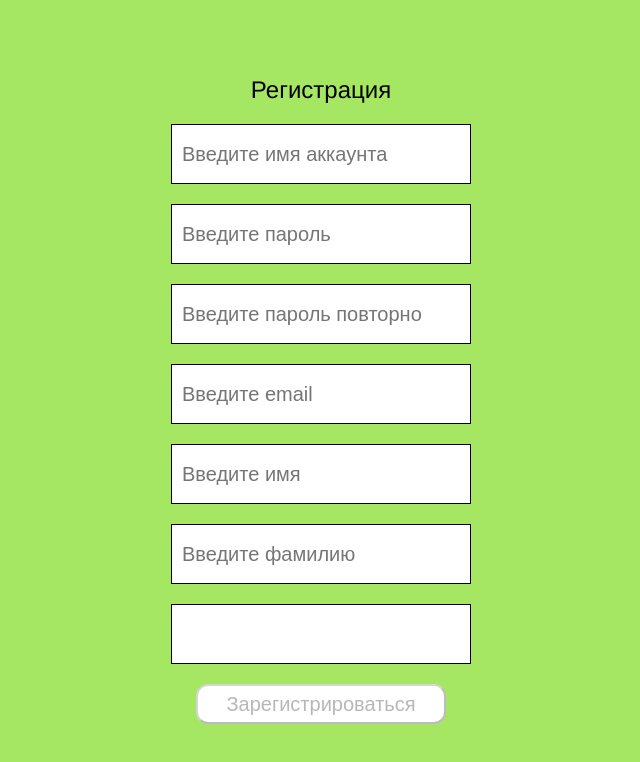
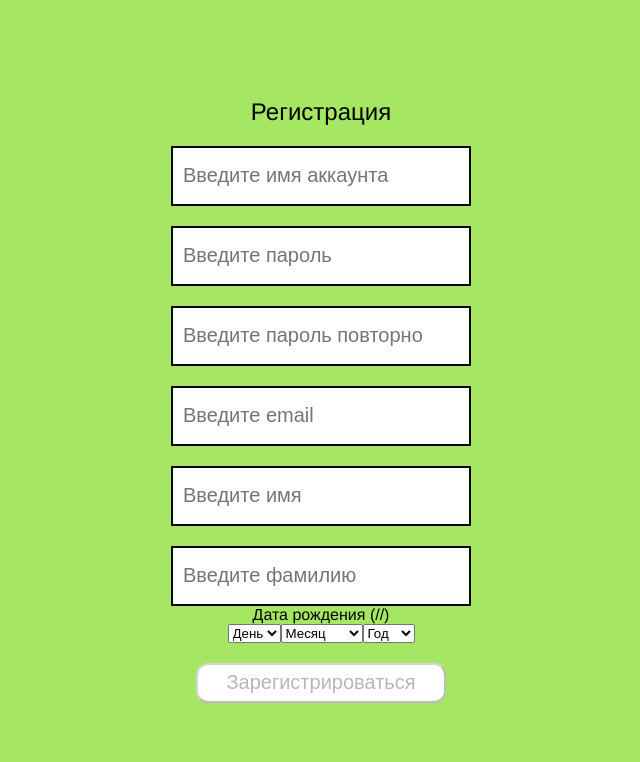
Before and after one commit to Fladit/besedka-frontend, a Vue app: page /auth/registration in a window 1280 px wide. Shown: the top 762 px of the page, without its empty margins (319-959 px from the left). Built offline with nearby package versions, Linux system fonts and the light colour scheme.

Commit message:
Add components: TheDatePicker, TheInputSelector; add DatePickerLogic for customizing TheDatePicker component

```diff
--- a/src/App.vue
+++ b/src/App.vue
@@ -25,6 +25,7 @@ export default {
   background-color: #A5E763;
   width: 100vw;
   height: 100vh;
+  position: relative;
 }
 
 
--- a/src/components/BaseAuthDebouncedInput.vue
+++ b/src/components/BaseAuthDebouncedInput.vue
@@ -110,7 +110,7 @@ input {
   font-size: 20px;
   padding: 20px 10px;
   margin-top: 20px;
-  border: 1px solid black;
+  border: 2px solid black;
 }
 input[error=true] {
   border-color: red;
--- /dev/null
+++ b/src/components/TheDatePicker.vue
@@ -0,0 +1,41 @@
+<template>
+  <div>
+    <div>Дата рождения ({{resultDate}})</div>
+    <TheInputSelector v-model="day" v-bind:title="dayPickerOptions.title" v-bind:options="dayPickerOptions.options"/>
+    <TheInputSelector v-model="month" v-bind:title="monthPickerOptions.title" v-bind:options="monthPickerOptions.options"/>
+    <TheInputSelector v-model="year" v-bind:title="yearPickerOptions.title" v-bind:options="yearPickerOptions.options"/>
+  </div>
+</template>
+
+<script>
+import TheInputSelector from "@/components/TheInputSelector";
+import {dayPickerOptions, monthPickerOptions, yearPickerOptions} from "@/utils/DatePickerLogic";
+
+export default {
+  name: "TheDatePicker",
+  components: {TheInputSelector},
+  props: {
+    value: String,
+  },
+  data: function () {
+    return {
+      day: "",
+      month: "",
+      year: "",
+      dayPickerOptions: dayPickerOptions,
+      monthPickerOptions: monthPickerOptions,
+      yearPickerOptions: yearPickerOptions,
+    }
+  },
+  computed: {
+    resultDate: function () {
+      // ПЕРЕДЕЛАТЬ ФУНКЦИЮ !!!!!
+      return `${this.day}/${this.month}/${this.year}`
+    }
+  }
+}
+</script>
+
+<style scoped>
+
+</style>
--- /dev/null
+++ b/src/components/TheInputSelector.vue
@@ -0,0 +1,23 @@
+<template>
+  <select v-bind:value="value" v-on:input="$emit('input', $event.target.value)">
+    <option disabled value="">{{title}}</option>
+    <option v-for="optionTitle in options" v-bind:key="optionTitle" :value="optionTitle">
+      {{optionTitle}}
+    </option>
+  </select>
+</template>
+
+<script>
+export default {
+  name: "TheInputSelector",
+  props: {
+    title: String,
+    options: Array,
+    value: String,
+  }
+}
+</script>
+
+<style scoped>
+
+</style>
--- a/src/components/TheRegistrationWindow.vue
+++ b/src/components/TheRegistrationWindow.vue
@@ -7,16 +7,17 @@
     <BaseAuthInput v-model="user.email" placeholder="Введите email"/>
     <BaseAuthInput v-model="user.firstName" placeholder="Введите имя"/>
     <BaseAuthInput v-model="user.lastName" placeholder="Введите фамилию"/>
-    <BaseAuthInput v-model="user.birthDay"/>
+    <TheDatePicker v-model="user.birthDay"/>
     <button class="registration_button" :disabled="isButtonDisabled">Зарегистрироваться</button>
   </div>
 </template>
 
 <script>
 import BaseAuthDebouncedInput from "@/components/BaseAuthDebouncedInput";
+import TheDatePicker from "@/components/TheDatePicker";
 export default {
   name: "TheRegistrationWindow",
-  components: {BaseAuthInput: BaseAuthDebouncedInput},
+  components: {TheDatePicker, BaseAuthInput: BaseAuthDebouncedInput},
   data() {
     return {
       user: {
--- /dev/null
+++ b/src/utils/DatePickerLogic.js
@@ -0,0 +1,38 @@
+let minYear = 1900;
+let currentYear = 2021;
+const dayOptions = fillArray(1, 31)
+const monthOptions = ['Январь', 'Февраль', 'Март', 'Апрель', 'Май', 'Июнь', 'Июль', 'Август', 'Сентябрь', 'Октябрь', 'Ноябрь', 'Декабрь'];
+const yearOptions = fillArray(minYear, currentYear)
+
+const dayPickerOptions = {
+    title: "День",
+    options: dayOptions,
+}
+const monthPickerOptions = {
+    title: "Месяц",
+    options: monthOptions,
+}
+const yearPickerOptions = {
+    title: "Год",
+    options: yearOptions,
+}
+
+
+
+
+
+
+
+
+
+
+
+function fillArray (from, to) {
+    const array = [];
+    for (let i=from; i<=to; i++) {
+        array.push((i).toString())
+    }
+    return array
+}
+
+export {dayPickerOptions, monthPickerOptions, yearPickerOptions}
```
